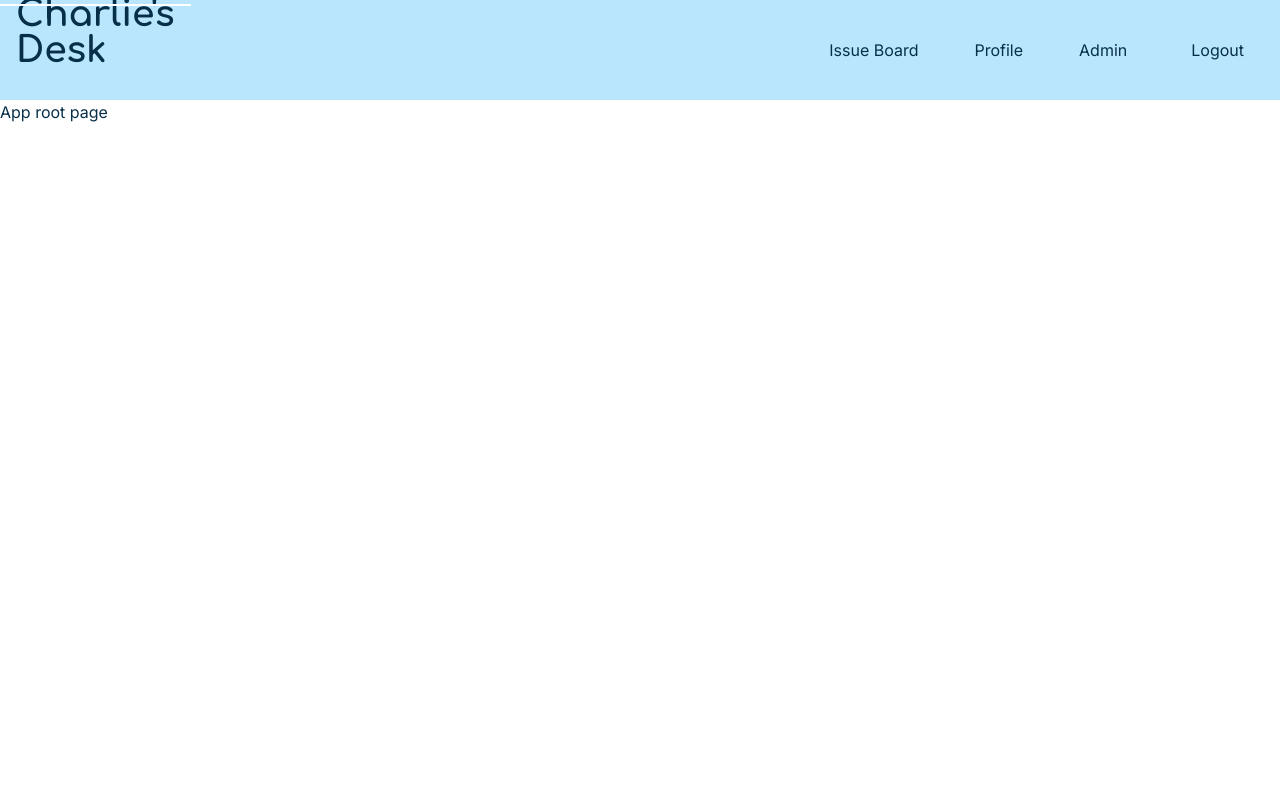
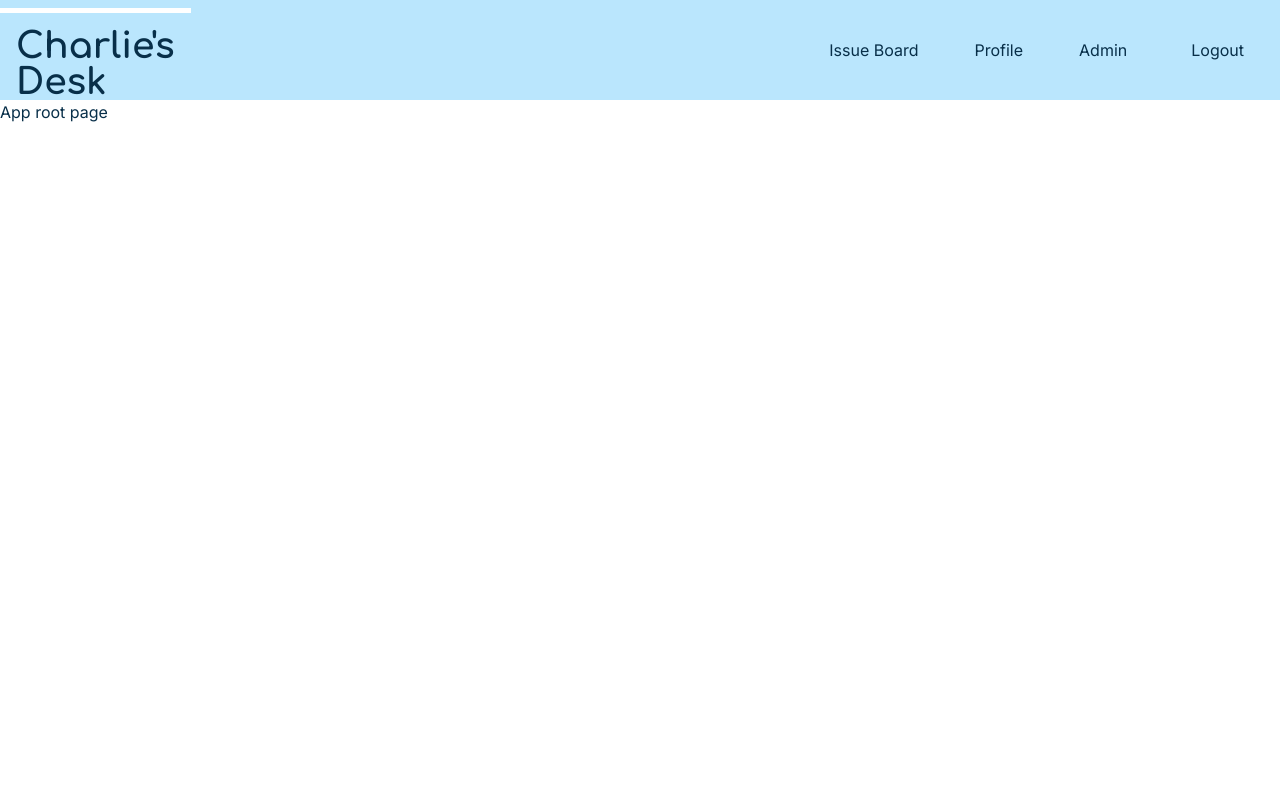
Before and after one commit to badeyesightcat/stackblitz-next-trial, a Next.js app: page / in a window 1280 px wide. Shown: the top 800 px of the page. Built offline with nearby package versions, Linux system fonts and the light colour scheme.

Commit message:
Modify logo styles

```diff
--- a/components/logo.tsx
+++ b/components/logo.tsx
@@ -12,12 +12,11 @@ const Logo = ({ footer }: LogoProps) => {
         fonts.comfortaa.className,
         "font-bold bg-[--light] text-[--dark] leading-none relative before:w-full before:bg-white before:left-0 before:content-[''] before:absolute before:z-10",
         footer
-          ? "w-fit px-2 pb-4 text-2xl before:h-[.125rem] grayscale before:top-1"
-          : "text-4xl px-4 pb-8 -mt-[.25rem] before:h-[.125rem] before:top-2"
+          ? "w-fit px-2 pt-4 text-xl before:h-[.25rem] grayscale before:top-1"
+          : "text-4xl px-4 pt-8 -mt-[.25rem] before:h-[.3rem] before:top-3"
       )}
     >
-      Charlie&apos;s <br />
-      Desk
+      Charlie&apos;s {footer ? "" : <br />} Desk
     </h1>
   );
 };
```
